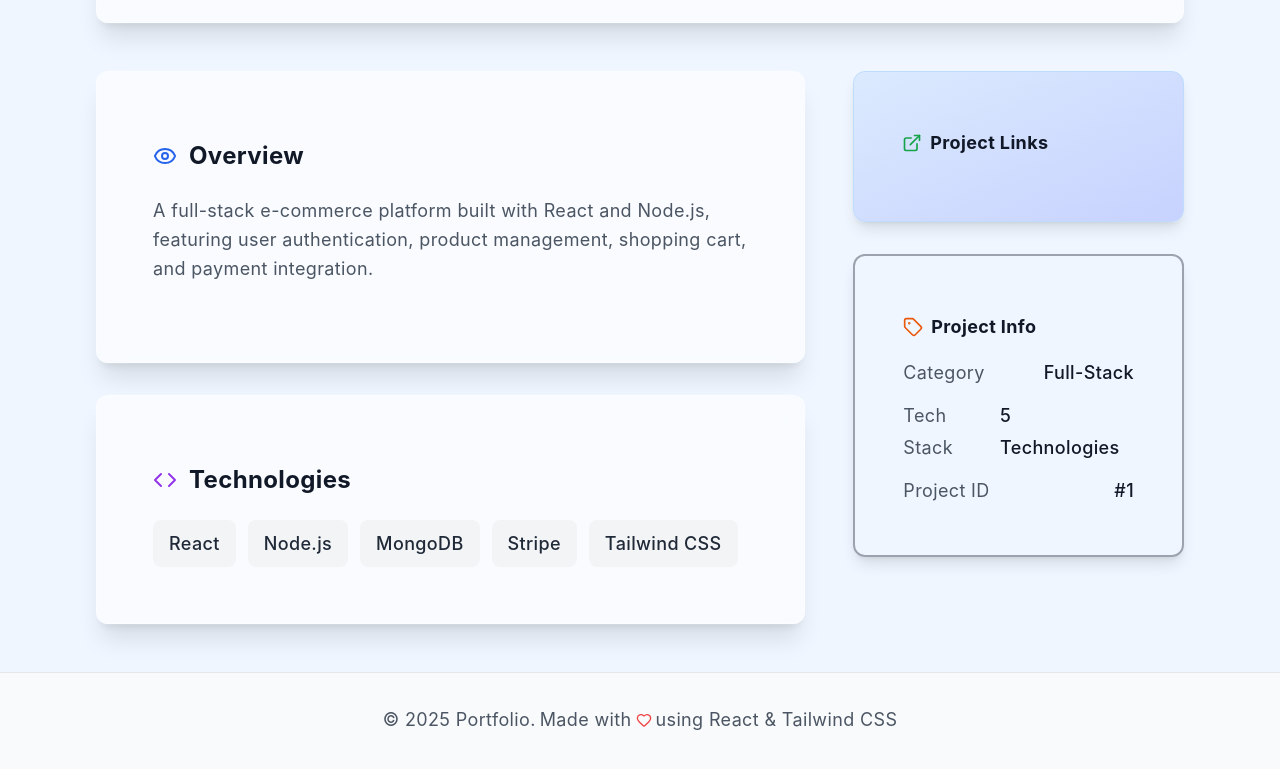
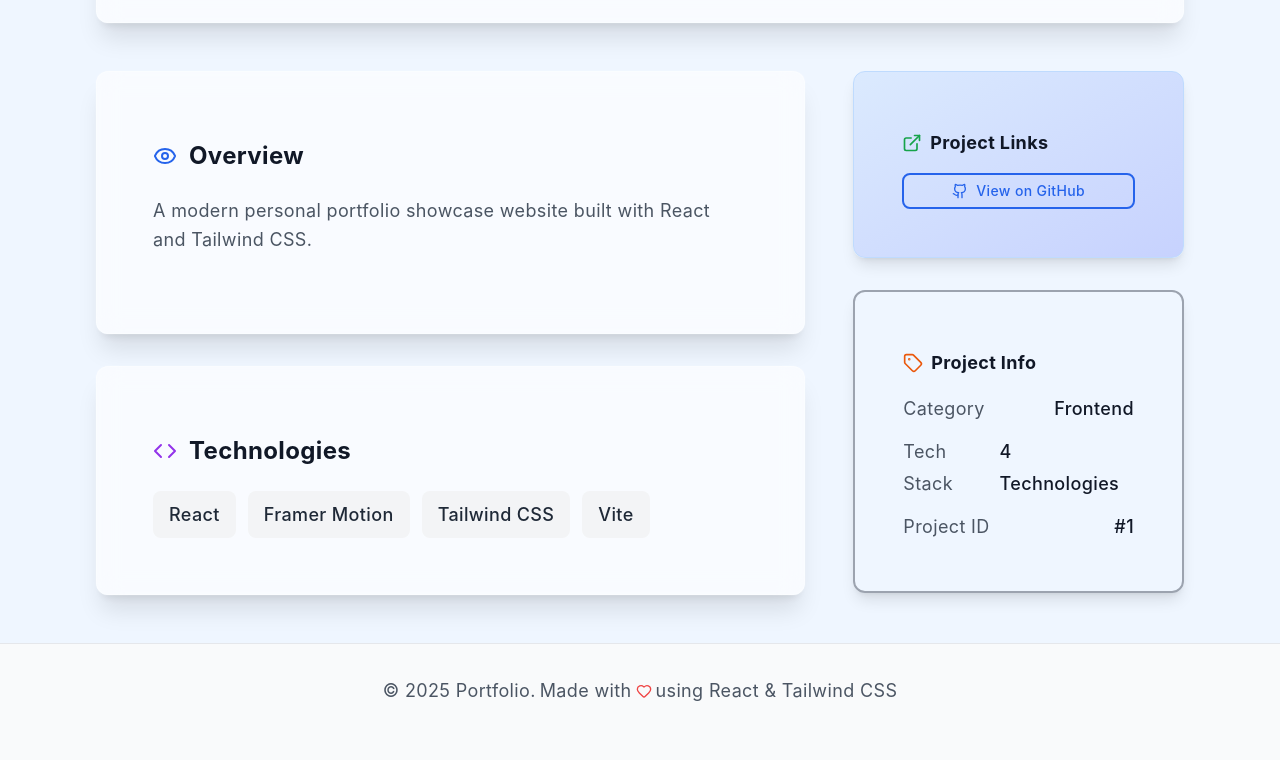
Before and after one commit to Vincent-Huang-2000/portfolio-showcase, a React (Vite) app: page /projects/1 in a window 1280 px wide. Shown: the part 951-1720 px from the top of the page. Built offline with nearby package versions, Linux system fonts and the light colour scheme; no server answers.

Commit message:
feat: 调整某个项目显示的顺序

```diff
--- a/src/data/projects.js
+++ b/src/data/projects.js
@@ -42,18 +42,17 @@ export const projects = [
   {
     id: 1,
     title: {
-      en: "E-commerce Platform",
-      zh: "电商平台"
+      en: "Portfolio Website",
+      zh: "个人作品集网站"
     },
     description: {
-      en: "A full-stack e-commerce platform built with React and Node.js, featuring user authentication, product management, shopping cart, and payment integration.",
-      zh: "基于React和Node.js构建的全栈电商平台，具有用户认证、产品管理、购物车和支付集成功能。"
+      en: "A modern personal portfolio showcase website built with React and Tailwind CSS.",
+      zh: "一个基于 React 和 Tailwind CSS 构建的现代化个人作品集展示网站。"
     },
-    image: createProjectPlaceholder("E-commerce", "#3B82F6"),
-    technologies: ["React", "Node.js", "MongoDB", "Stripe", "Tailwind CSS"],
-    // githubUrl: "https://github.com/example/ecommerce-platform",
-    // liveUrl: "https://ecommerce-demo.com",
-    category: "fullstack"
+    image: createProjectPlaceholder("Portfolio", "#06B6D4"),
+    technologies: ["React", "Framer Motion", "Tailwind CSS", "Vite"],
+    githubUrl: "https://github.com/Vincent-Huang-2000/portfolio-showcase",
+    category: "frontend"
   },
   {
     id: 2,
@@ -122,18 +121,18 @@ export const projects = [
   {
     id: 6,
     title: {
-      en: "Portfolio Website",
-      zh: "个人作品集网站"
+      en: "E-commerce Platform",
+      zh: "电商平台"
     },
     description: {
-      en: "A responsive portfolio website showcasing projects and skills with smooth animations and modern design.",
-      zh: "展示项目和技能的响应式作品集网站，具有流畅的动画和现代设计。"
+      en: "A full-stack e-commerce platform built with React and Node.js, featuring user authentication, product management, shopping cart, and payment integration.",
+      zh: "基于React和Node.js构建的全栈电商平台，具有用户认证、产品管理、购物车和支付集成功能。"
     },
-    image: createProjectPlaceholder("Portfolio", "#06B6D4"),
-    technologies: ["React", "Framer Motion", "Tailwind CSS", "Vite"],
-    githubUrl: "https://github.com/example/portfolio",
-    liveUrl: "https://portfolio-demo.com",
-    category: "frontend"
+    image: createProjectPlaceholder("E-commerce", "#3B82F6"),
+    technologies: ["React", "Node.js", "MongoDB", "Stripe", "Tailwind CSS"],
+    // githubUrl: "https://github.com/example/ecommerce-platform",
+    // liveUrl: "https://ecommerce-demo.com",
+    category: "fullstack"
   },
   {
     id: 7,
```
